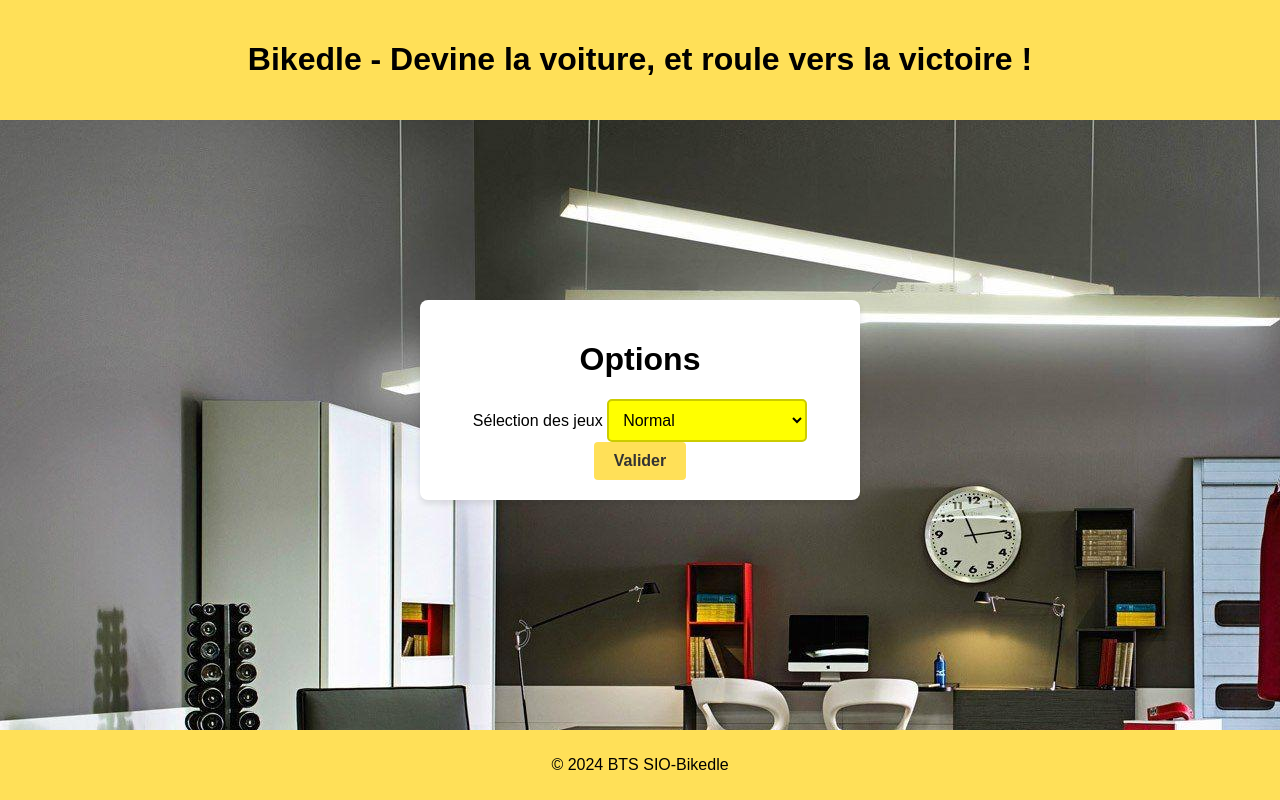
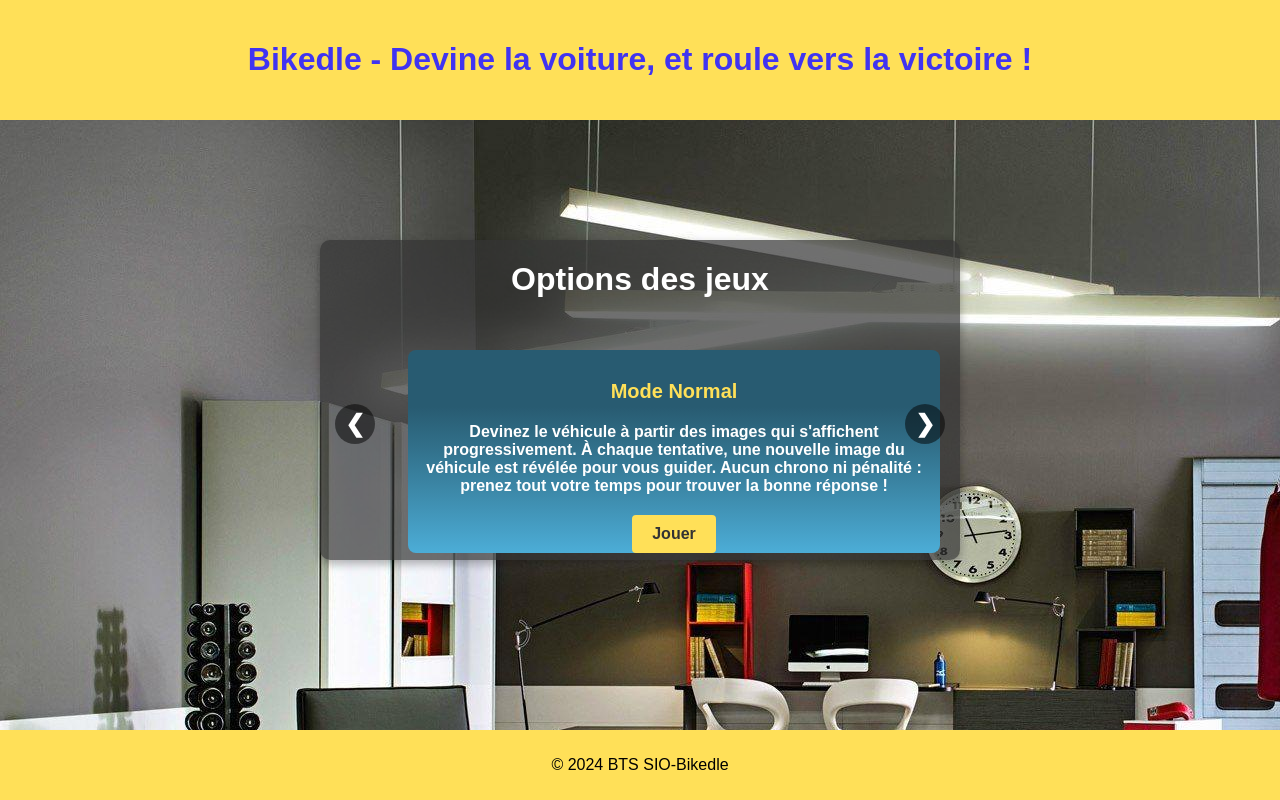
Before and after one commit to EstebanSmolak19/Bikedle, a PHP site: page / in a window 1280 px wide. Run offline with PHP 8.4, Linux system fonts and the light colour scheme.

Commit message:
selectGames + timer + fonctionnalitées des jeux quasi complète

```diff
--- a/Bikedle/index.html
+++ b/Bikedle/index.html
@@ -9,7 +9,6 @@
 <body>
     <header>
         <h1> Bikedle - Devine la voiture, et roule vers la victoire !</h1>
-        <p class="timer"></p>
     </header>
 
     <div class="game-container">
@@ -28,20 +27,58 @@
         <p id="attempts">Essais restants : <span id="remaining-attempts"></span></p>
         <!-- Bouton pour passer à la moto suivante -->
         <button id="next-btn" style="display: none;">Suivant</button>
-
-        <audio id="soundEffect" src="sonores/son.mp3" preload="auto"></audio>
     </div>
 
+    <!-- Carousel pour select un jeu -->
     <div class="game-container-select">
-        <h1> Options </h1>
-        <label for="games"> Sélection des jeux </label>
-        <select name="games-select">
-            <option value="normal" class='option'> Normal </option>
-            <option value="flou" class='option'> Flou </option>
-            <option value="Timer" class='option'> Timer </option>
-        </select>
-        <button class="valideBtn"> Valider </button>
+        <h1> Options des jeux </h1>
+        <div class="slideshow-content">
+            <div class="mySlides fade">
+                <h3> Mode Normal </h3>
+                <p class="text">Devinez le véhicule à partir des images qui s'affichent progressivement.
+                À chaque tentative, une nouvelle image du véhicule est révélée pour vous guider.
+                Aucun chrono ni pénalité : prenez tout votre temps pour trouver la bonne réponse !</p>
+                <button class="valideBtn" onclick="startNormalGame()"> Jouer </button>
+            </div>
+
+            <div class="mySlides fade">
+                <h3> Mode Flou </h3>
+                <p class="text">Devinez le véhicule à partir d'images floutées qui s'affichent progressivement de moins en moins flou.
+                    À chaque tentative, une nouvelle image du véhicule est révélée pour vous guider.
+                    Vous avez 30 secondes par images sinon c'est perdu !</p>
+                <button class="valideBtn" onclick="startBlurGame()"> Jouer </button>
+
+            </div>
+
+            <div class="mySlides fade">
+                <h3> Mode Timer</h3>
+                <p class="text">Devinez le véhicule à partir des images qui s'affichent progressivement.
+                    À chaque tentative, une nouvelle image du véhicule est révélée pour vous guider.
+                   30 secondes aux chrono sur l'ensemble des images de la moto sinon c'est perdu !</p>
+                <button class="valideBtn" onclick="timerGame()"> Jouer </button>
+
+            </div>
+
+            <p class="prev" onclick="plusSlides(-1)">&#10094;</p>
+            <p class="next" onclick="plusSlides(1)">&#10095;</p>
+
+        </div>
     </div>
+
+    <div class="timer-container">
+        <div class="timer">
+            <div class="circle-background">
+                <div class="circle-progress" id="circle-progress"></div>
+            </div>
+            <div class="time" id="time-display">30</div>
+        </div>
+    </div>
+
+    <audio id="TimerAudio" src="sonores/clock.mp3" preload="auto"></audio>
+    <audio id="ErrorAudio" src="sonores/error.mp3" preload="auto"></audio>
+    <audio id="Game-Over-Audio" src="sonores/gameover.mp3" preload="auto"></audio>
+    <audio id="CorrectAudio" src="sonores/correct.mp3" preload="auto"></audio>
+    <audio id="FondAudio" src="sonores/fond.mp3" preload="auto"></audio>
 
     <footer>
         <p>&copy; 2024 BTS SIO-Bikedle </p>
--- a/Bikedle/style.css
+++ b/Bikedle/style.css
@@ -1,7 +1,11 @@
-/* Style général */
+:root {
+  --main-color: #ffe058;
+  --text-color: #4034f1;
+}
+
+
 body {
   font-family: Arial, sans-serif;
-  background-color: #f4f4f4;
   margin: 0;
   padding: 0;
   display: flex;
@@ -13,22 +17,22 @@ body {
 }
 
 span {
-  color: red;
+  color: rgb(221, 224, 3);
+  text-shadow: rgb(107, 247, 19) 1px 0 10px;
 }
 
 header {
-  background-color: #ffe058;
+  background-color: var(--main-color);
   position: fixed;
   top: 0;
   width: 100%;
   color: white;
   padding: 20px;
   text-align: center;
-  color: black
+  color: var(--text-color);
 }
 
-.game-container,
-.game-container-select {
+.game-container{
   text-align: center;
   background: white;
   padding: 20px;
@@ -36,18 +40,18 @@ header {
   box-shadow: 0px 4px 6px rgba(0, 0, 0, 0.1);
   width: 90%;
   max-width: 400px;
-}
+  display: none;
 
-.game-container {
-  display: none;
 }
 
 #image-container img {
   width: 100%;
+  height: 100%;
   max-width: 300px;
+  max-height: 150px;
   border-radius: 8px;
   margin-bottom: 20px;
-  filter: blur(30px);
+  object-fit: contain;
 }
 
 input[type="text"] {
@@ -61,14 +65,17 @@ input[type="text"] {
 
 button {
   padding: 10px 20px;
+  margin-top: 20px;
   font-size: 16px;
   border: none;
   border-radius: 4px;
   cursor: pointer;
-  background-color: #ffe058;
+  background-color: var(--main-color);
   color: rgb(51, 51, 51);
   font-weight: bold;
-  transition: .5s ease
+  transition: .5s ease;
+  position: relative;
+  bottom: 1rem;
 }
 
 button:hover {
@@ -96,7 +103,7 @@ button:hover {
 }
 
 footer {
-  background-color: #ffe058;
+  background-color: var(--main-color);
   color: white;
   padding: 10px;
   text-align: center;
@@ -126,3 +133,143 @@ option {
 option:hover {
   background-color: #ffcc00;
 }
+
+/* Style de base pour le carousel */
+.game-container-select{
+  display: flex;
+  flex-direction: column;
+  align-items: center;
+  max-width: 1200px;
+  max-height: 600px;
+  width: 50%;
+  height: 40%;
+  position: relative;
+  margin: auto;
+  overflow: hidden;
+  border-radius: 10px;
+  box-shadow: 0 4px 10px rgba(0, 0, 0, 0.3);
+  background-color: rgba(52, 52, 52, 0.7);
+}
+
+.game-container-select h1 {
+  position: relative;
+  top: 0;
+  padding-bottom: 30px;
+  color: #ffff;
+}
+
+
+.mySlides h3 {
+  color: var(--main-color);
+  font-size: 20px;
+}
+
+.mySlides {
+  display: none;
+  position: relative;
+  left: 5.5rem;
+  width: 80%;
+  height: 80%;
+  background: linear-gradient(#285B71 28%, #316F89 47%, #3C88A8 69%, #4CADD7 100%);
+  justify-content: center;
+  align-items: center;
+  flex-direction: column;
+  border-radius: 8px;
+  text-align: center;
+  padding: 10px
+
+}
+
+.text {
+  color: #ffff;
+  font-weight: bold;
+  width: 100%;
+  text-align: center;
+}
+
+.prev, .next {
+  cursor: pointer;
+  position: absolute;
+  top: 50%;
+  width: 40px;
+  height: 40px;
+  color: white;
+  font-weight: bold;
+  font-size: 24px;
+  background-color: rgba(0, 0, 0, 0.5);
+  border-radius: 50%;
+  text-align: center;
+  line-height: 40px;
+  transform: translateY(-50%);
+  transition: background-color 0.3s;
+}
+
+.next {
+  right: 15px;
+}
+
+.prev {
+  left: 15px;
+}
+
+.prev:hover, .next:hover {
+  background-color: rgba(0, 0, 0, 0.8);
+}
+
+/* Effet de fondu pour les slides */
+.fade {
+  animation-name: fade;
+  animation-duration: 1.5s;
+}
+
+@keyframes fade {
+  from {opacity: 0.4}
+  to {opacity: 1}
+}
+
+/* chronomètre */
+
+.timer-container {
+  text-align: center;
+  display: none;
+  position: absolute;
+  left: 200px;
+}
+
+.timer {
+  position: relative;
+  width: 200px;
+  height: 200px;
+  margin: 0 auto;
+}
+
+.circle-background {
+  position: absolute;
+  top: 0;
+  left: 0;
+  width: 100%;
+  height: 100%;
+  border-radius: 50%;
+  background-color: #444;
+}
+
+.circle-progress {
+  position: absolute;
+  top: 0;
+  left: 0;
+  width: 100%;
+  height: 100%;
+  border-radius: 50%;
+  background: conic-gradient(#4CAF50 0%, #444 0%);
+  transform: rotate(-90deg);
+  transition: background 0.5s linear;
+}
+
+.time {
+  position: absolute;
+  top: 50%;
+  left: 50%;
+  transform: translate(-50%, -50%);
+  font-size: 2rem;
+  font-weight: bold;
+}
```
Also changed, not shown: Bikedle/script.js (+158 -46 lines), 7 other files.
